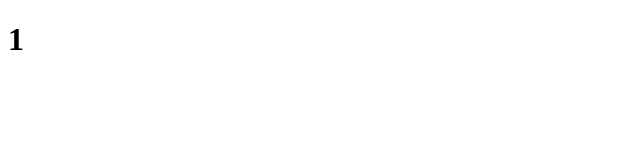
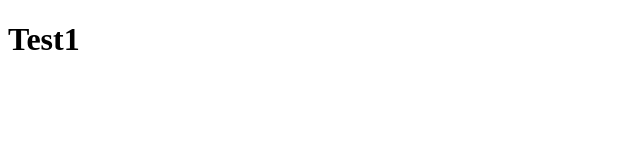
Before and after one commit to jaruned/thaiTemple, a plain HTML site: page index.html in a window 1280 px wide. Shown: the whole page, without its empty margins (0-640 px from the left). Drawn offline with Linux system fonts and the light colour scheme.

Commit message:
testcommit

```diff
--- a/index.html
+++ b/index.html
@@ -7,6 +7,6 @@
     <title>Title</title>
 </head>
 <body>
- <h1>1</h1>
+ <h1>Test1</h1>
 </body>
 </html>
```
